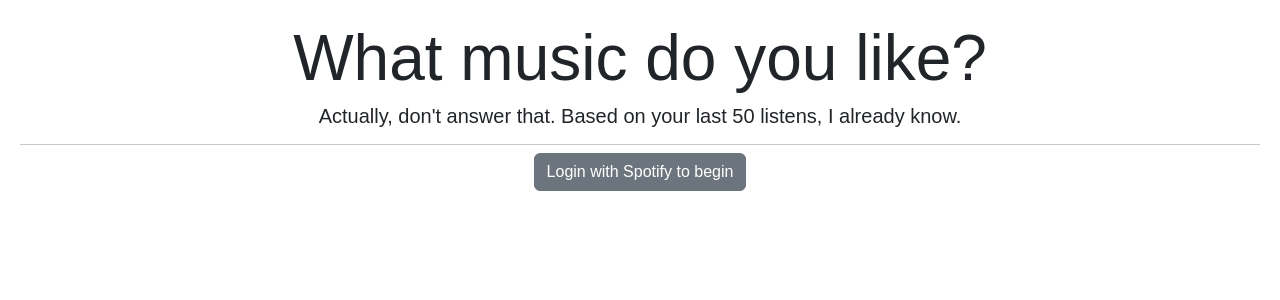
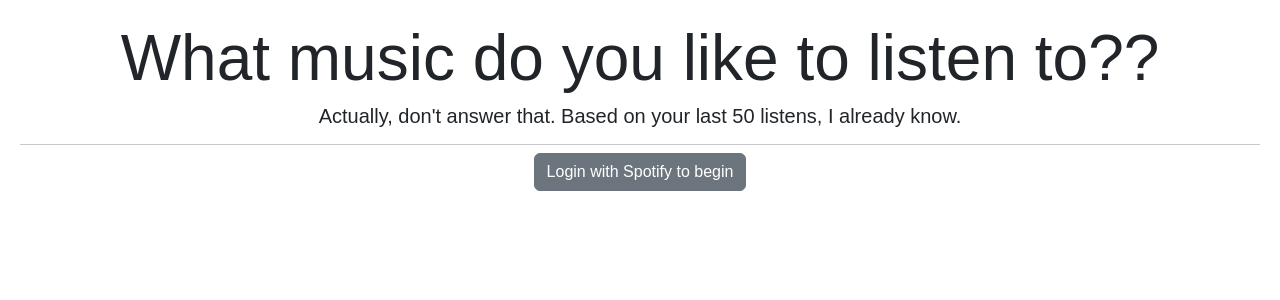
Before and after one commit to criech5/project-site, a React (Create React App) app in the folder my-app/: page /#/spotipsy in a window 1280 px wide. Shown: the top 300 px of the page. Built offline with nearby package versions, Linux system fonts and the light colour scheme.

Commit message:
Adding stuff for "Yourdle" - unfinished, and so is a bunch of other stuff in this commit

```diff
--- a/my-app/src/SpotiPsyHome.js
+++ b/my-app/src/SpotiPsyHome.js
@@ -26,7 +26,7 @@
                 <Col>
                     <div>
                         <Jumbotron>
-                            <h1 className="display-3">What music do you like?</h1>
+                            <h1 className="display-3">What music do you like to listen to??</h1>
                             <p className="lead">Actually, don't answer that. Based on your last 50 listens, I already know.</p>
                             <hr className="my-2"/>
                             <Button onClick={event => window.location.href=`https://accounts.spotify.com/authorize?client_id=136c245c7f744cf1844b2bb64aadbcb1&response_type=code&redirect_uri=https://spotipsy.herokuapp.com/auth&scope=playlist-read-private%20playlist-modify-private%20playlist-modify-public%20user-read-recently-played%20user-top-read&show_dialog=true`}>
```
